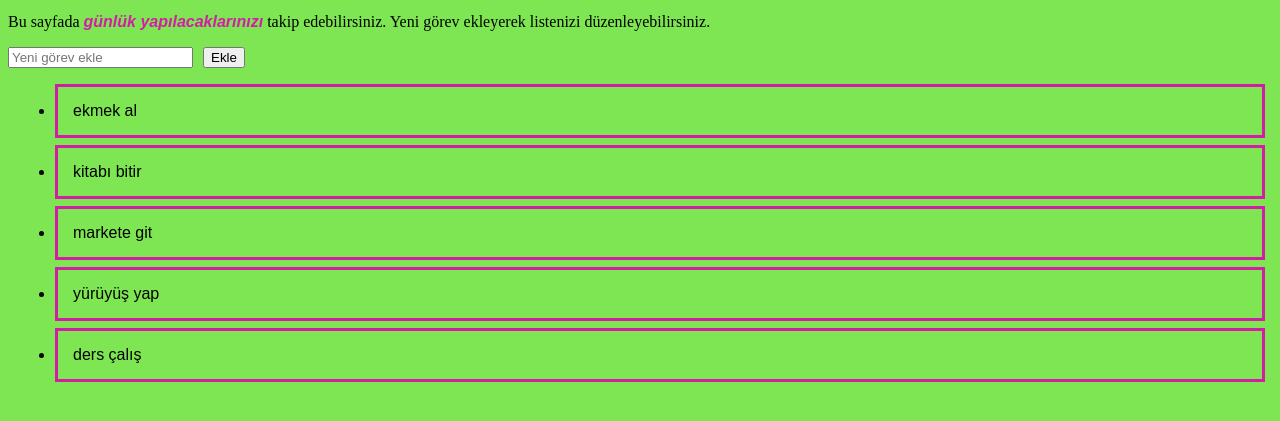
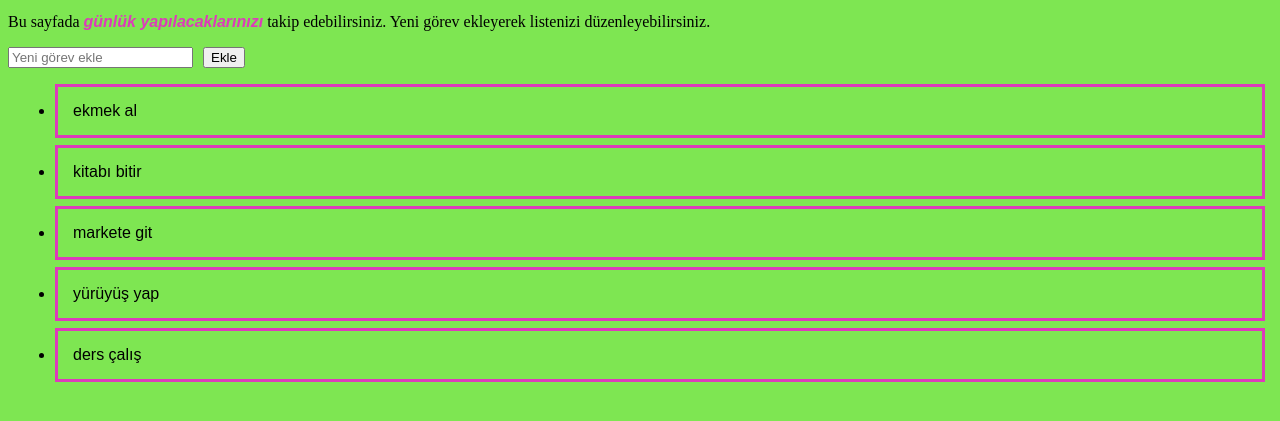
Before and after one commit to zesu-blip/staj-egitim, a plain HTML site: page proje/index.html in a window 1280 px wide. Shown: the part 47-468 px from the top of the page. Drawn offline with Linux system fonts and the light colour scheme; a script that the page names is missing.

Commit message:
span rengi class secicisine tasindi

```diff
--- a/proje/style.css
+++ b/proje/style.css
@@ -12,7 +12,7 @@ li {
     font-family: Arial, sans-serif;
     padding: 15px;
     margin: 7px;
-    border: 3px solid rgb(212, 29, 166);
+    border: 3px solid rgb(221, 59, 186);
 }
 
 .gorev {
@@ -28,10 +28,12 @@ li {
     align-items: center;
 }
 
+.vurgu {
+    color: rgb(221, 59, 186);
+}
 span {
     font-family: Arial, sans-serif;
     font-style: italic;
     font-weight: bold;
     font-size: 16px;
-    color: rgb(212, 29, 166);
 }
```
